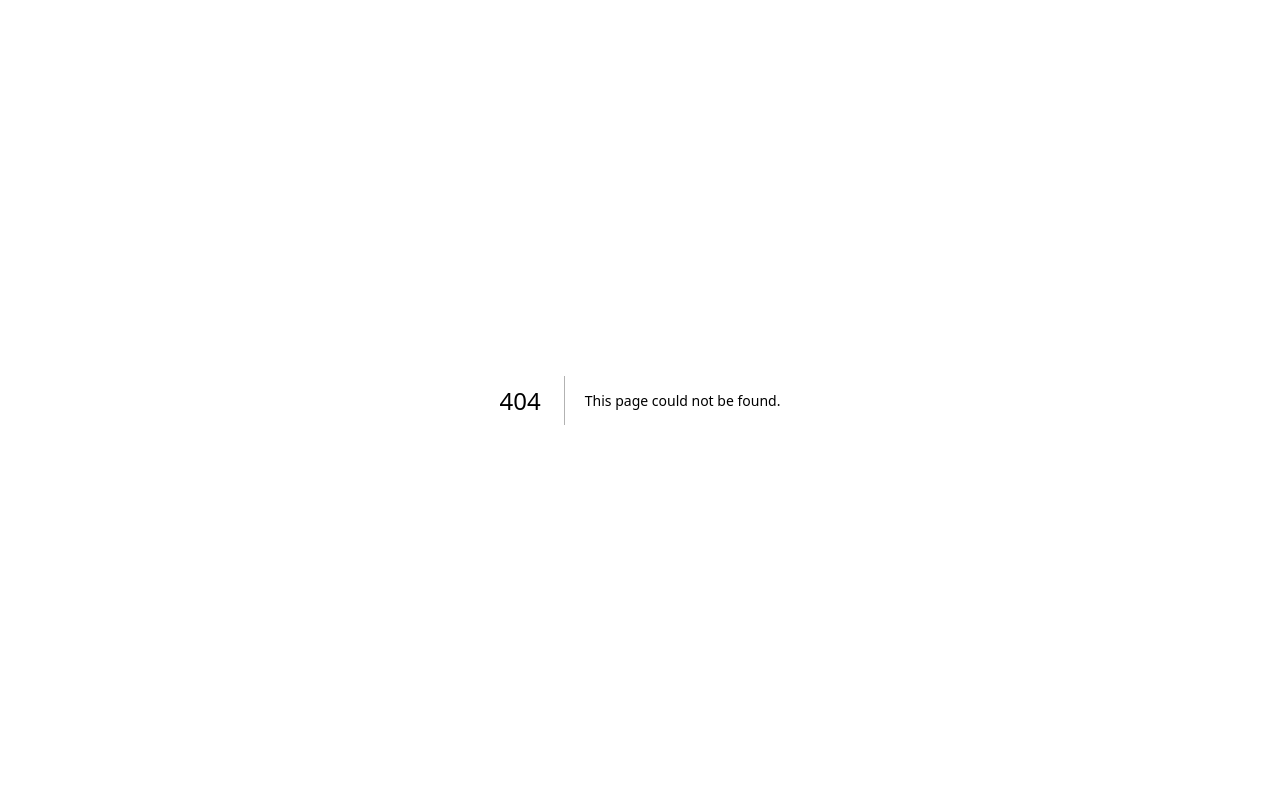
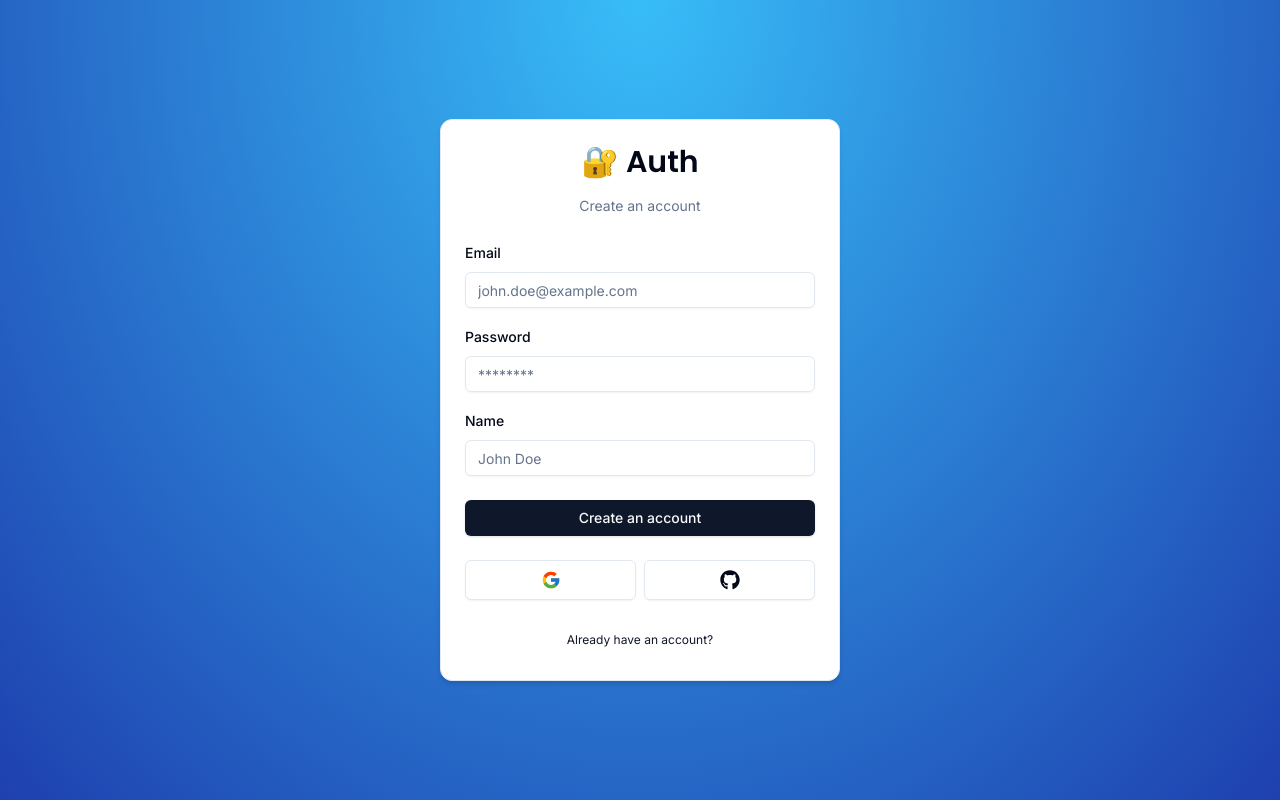
Before and after one commit to Niranjan-A-S/authkit, a Next.js app: page /auth/register in a window 1280 px wide. Before the commit this address had no page. Built offline with nearby package versions, Linux system fonts and the light colour scheme.

Commit message:
feat: created the register form page

```diff
--- /dev/null
+++ b/app/auth/register/page.tsx
@@ -0,0 +1,5 @@
+import { RegisterForm } from '@/components/auth/register-form';
+
+export default function RegisterPage() {
+    return <RegisterForm />;
+};
--- /dev/null
+++ b/components/auth/register-form.tsx
@@ -0,0 +1,131 @@
+'use client';
+
+import { register } from '@/actions/register';
+import { CardWrapper } from '@/components/auth/card-wrapper';
+import { FormResponse } from '@/components/form-response';
+import { Button } from '@/components/ui/button';
+import { Form, FormControl, FormField, FormItem, FormLabel, FormMessage } from '@/components/ui/form';
+import { Input } from '@/components/ui/input';
+import { Placeholder, defaultResponse } from '@/constants';
+import { RegisterSchema } from '@/schemas';
+import { IFormResponse } from '@/types/component-props';
+import { zodResolver } from '@hookform/resolvers/zod';
+import { FC, memo, useCallback, useState, useTransition } from 'react';
+import { useForm } from 'react-hook-form';
+import * as z from 'zod';
+
+export const RegisterForm: FC = memo(() => {
+
+    const [isPending, startTransition] = useTransition();
+    const [response, setResponse] = useState<IFormResponse>(defaultResponse);
+
+    const form = useForm<z.infer<typeof RegisterSchema>>({
+        resolver: zodResolver(RegisterSchema),
+        defaultValues: {
+            email: '',
+            password: '',
+            name: ''
+        }
+    });
+
+    const renderEmailField = useCallback(({ field }: any) => (
+        <FormItem>
+            <FormLabel>Email</FormLabel>
+            <FormControl>
+                <Input
+                    {...field}
+                    type="email"
+                    placeholder={Placeholder.Email}
+                    disabled={isPending}
+                />
+            </FormControl>
+            <FormMessage />
+        </FormItem>
+    ), [isPending]);
+    const renderPasswordField = useCallback(({ field }: any) => (
+        <FormItem>
+            <FormLabel>Password</FormLabel>
+            <FormControl>
+                <Input
+                    {...field}
+                    type="password"
+                    placeholder={Placeholder.Password}
+                    disabled={isPending}
+
+                />
+            </FormControl>
+            <FormMessage />
+        </FormItem>
+    ), [isPending]);
+    const renderNameField = useCallback(({ field }: any) => (
+        <FormItem>
+            <FormLabel>Name</FormLabel>
+            <FormControl>
+                <Input
+                    {...field}
+                    placeholder={Placeholder.Name}
+                    disabled={isPending}
+                />
+            </FormControl>
+            <FormMessage />
+        </FormItem>
+    ), [isPending]);
+
+    const onSubmit = useCallback((values: z.infer<typeof RegisterSchema>) => {
+        setResponse(defaultResponse);
+        startTransition(async () => {
+            try {
+                const { error, success } = await register(values);
+                setResponse(error
+                    ? { type: 'error', message: error }
+                    : { type: 'success', message: success }
+                );
+            } catch (error: any) {
+                setResponse({ type: 'error', message: error?.message || 'Something went wrong' });
+            }
+        });
+    }, []);
+
+    return (
+        <CardWrapper
+            headerLabel="Create an account"
+            backButtonLabel="Already have an account?"
+            backButtonHref="/auth/login"
+            showSocial
+        >
+            <Form
+                {...form}
+            >
+                <form onSubmit={form.handleSubmit(onSubmit)}
+                    className="space-y-6"
+                >
+                    <div className="space-y-4">
+                        <FormField
+                            control={form.control}
+                            name="email"
+                            render={renderEmailField}
+                        />
+                        <FormField
+                            control={form.control}
+                            name="password"
+                            render={renderPasswordField}
+                        />
+                        <FormField
+                            control={form.control}
+                            name="name"
+                            render={renderNameField}
+                        />
+                    </div>
+                    <FormResponse response={response} />
+                    <Button
+                        className="w-full"
+                        type="submit"
+                        disabled={isPending}
+                    >
+                        Create an account
+                    </Button>
+                </form>
+            </Form>
+        </CardWrapper>
+    );
+});
```
